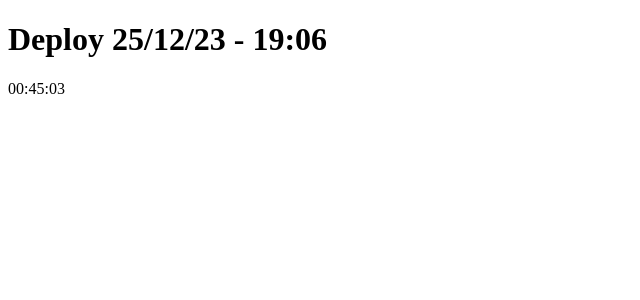
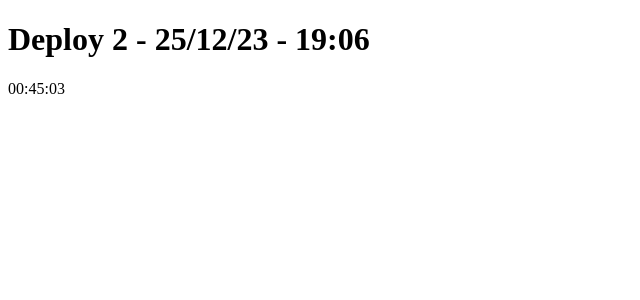
Before and after one commit to github-renan/clone-tabnews, a Next.js app: page / in a window 1280 px wide. Shown: the top 300 px of the page, without its empty margins (0-640 px from the left). Built offline with nearby package versions, Linux system fonts and the light colour scheme.

Commit message:
Atualizar o index.js

```diff
--- a/pages/index.js
+++ b/pages/index.js
@@ -30,7 +30,7 @@ function Home() {
 
   return (
     <div>
-      <h1>Deploy 25/12/23 - 19:06</h1>
+      <h1>Deploy 2 - 25/12/23 - 19:06</h1>
       <div id="dataHoraDisplay">{horaAtual}</div>
     </div>
   );
```
